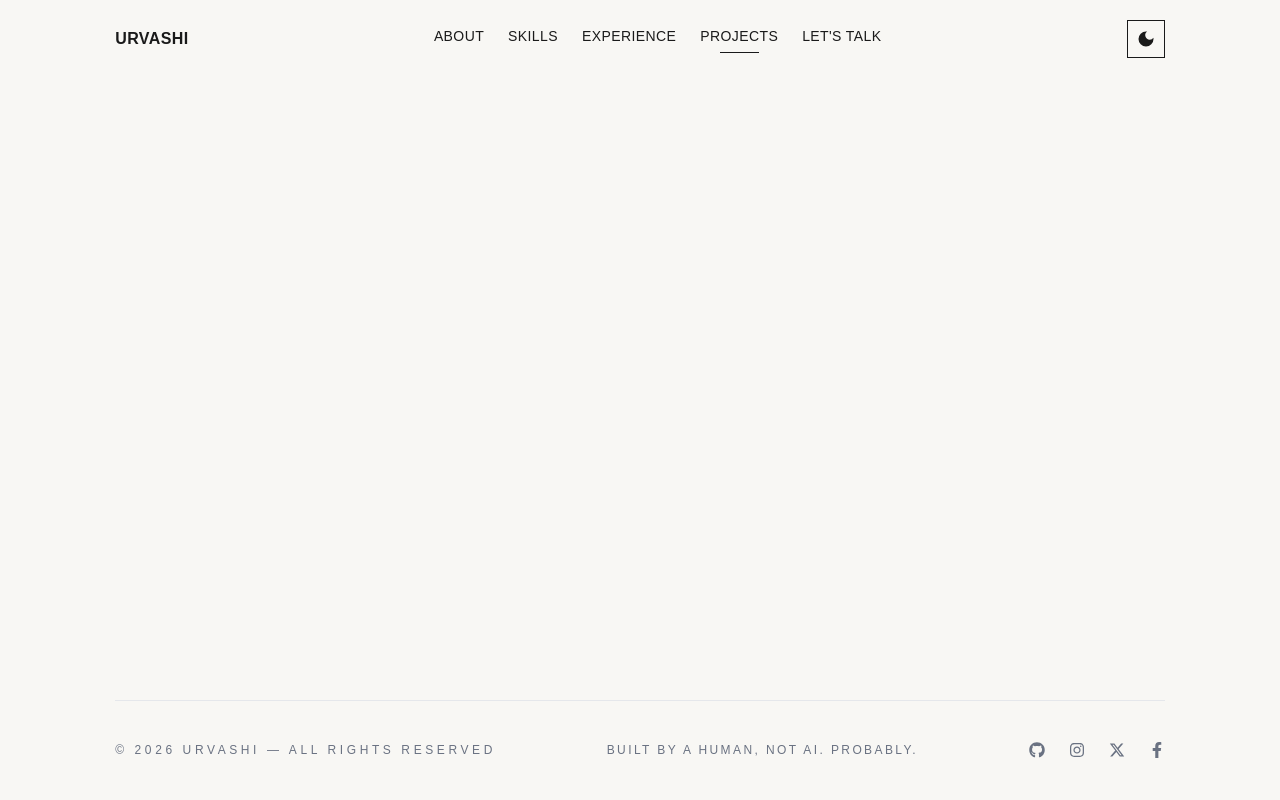
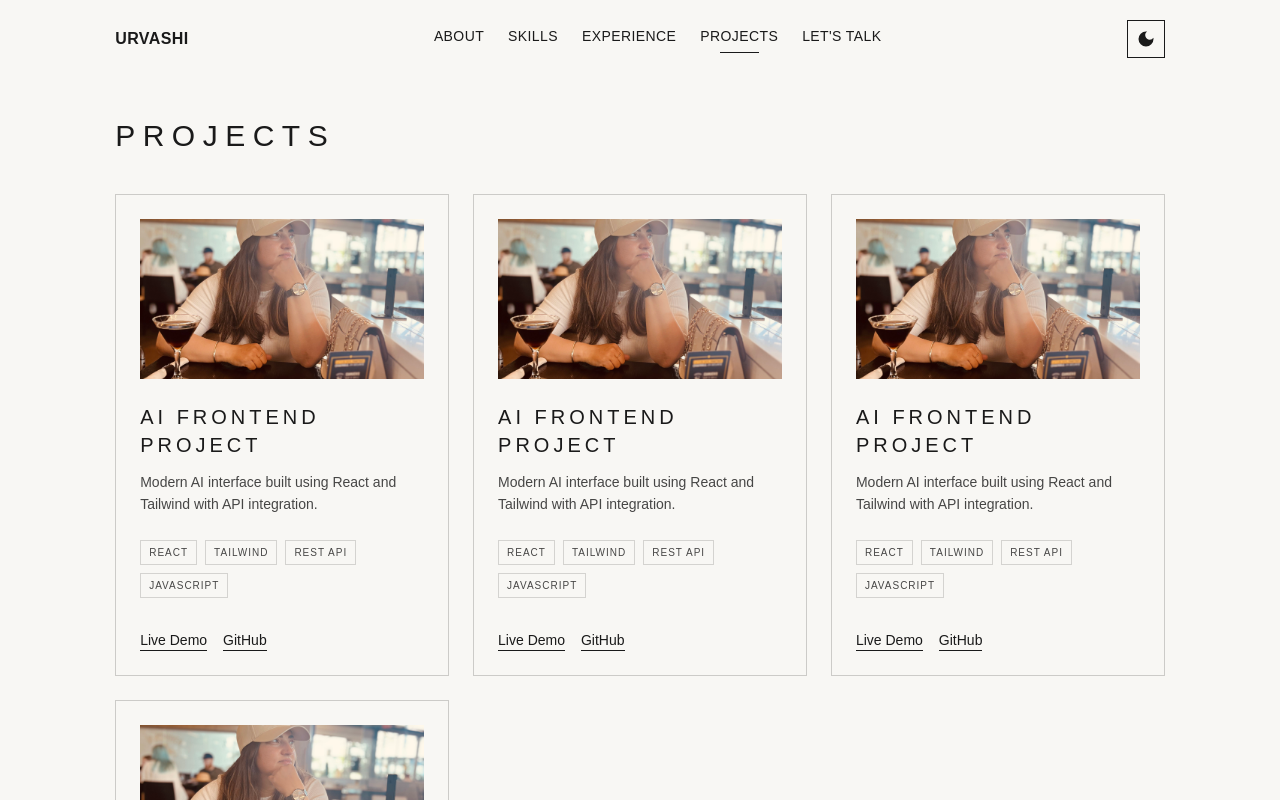
Before and after one commit to urvashidab/Urvashi-Portfolio, a React (Vite) app: page /projects in a window 1280 px wide. Shown: the top 800 px of the page. Built offline with nearby package versions, Linux system fonts and the light colour scheme.

Commit message:
projects page ready

```diff
--- /dev/null
+++ b/src/components/ProjectCard.jsx
@@ -0,0 +1,58 @@
+import React from "react";
+
+const ProjectCard = ({ project }) => {
+  return (
+    <div className="group border border-primaryText/20 dark:border-darkText/20 p-6 bg-transparent transition-all duration-300 hover:shadow-xl dark:hover:shadow-[0_0_30px_rgba(255,255,255,0.03)]">
+      {/* image */}
+      <div className="overflow-hidden mb-6 aspect-video">
+        <img
+          src={project.image}
+          alt={project.title}
+          className="w-full h-full object-cover   group-hover:scale-105 transition-all duration-700 transform"
+        />
+      </div>
+
+      <h3 className="text-xl uppercase tracking-[0.2em] mb-3 font-medium">
+        {project.title}
+      </h3>
+
+      <p className="text-sm opacity-80 mb-6 line-clamp-2">
+        {project.description}
+      </p>
+
+      {/* tech stack used */}
+      <div className="flex flex-wrap gap-2 mb-8">
+        {project.techStack.map((tech, index) => (
+          <span
+            key={index}
+            className="text-[10px] px-2 py-1 border border-primaryText/20 dark:border-darkText/20 uppercase tracking-widest opacity-80"
+          >
+            {tech}
+          </span>
+        ))}
+      </div>
+      {/* live links */}
+      <div className="flex gap-4">
+        <a
+          href={project.liveLink}
+          target="_blank"
+          rel="noreferrer"
+          className="text-sm cursor-pointer border-b"
+        >
+          Live Demo
+        </a>
+
+        <a
+          href={project.githubLink}
+          target="_blank"
+          rel="noreferrer"
+          className="text-sm cursor-pointer border-b "
+        >
+          GitHub
+        </a>
+      </div>
+    </div>
+  );
+};
+
+export default ProjectCard;
--- a/src/pages/Projects.jsx
+++ b/src/pages/Projects.jsx
@@ -1,7 +1,18 @@
 import React from "react";
+import projectData from "../projectData";
+import ProjectCard from "../components/ProjectCard";
 
 const Projects = () => {
-  return <div></div>;
+  return (
+    <>
+      <h1 className="heading-section py-10 uppercase">projects</h1>
+      <div className="grid grid-cols-1 md:grid-cols-3 gap-6">
+        {projectData.map((project) => (
+          <ProjectCard key={project.id} project={project} />
+        ))}
+      </div>
+    </>
+  );
 };
 
 export default Projects;
--- /dev/null
+++ b/src/projectData.js
@@ -0,0 +1,45 @@
+const projectData = [
+  {
+    id: 1,
+    title: "AI Frontend Project",
+    description:
+      "Modern AI interface built using React and Tailwind with API integration.",
+    image: "../src/assets/images/urvashi.jpg",
+    techStack: ["React", "Tailwind", "REST API", "JavaScript"],
+    liveLink: "https://agencyfrontend.vercel.app/",
+    githubLink: "https://github.com/urvashidab/Agency_AI_frontend",
+  },
+
+  {
+    id: 2,
+    title: "AI Frontend Project",
+    description:
+      "Modern AI interface built using React and Tailwind with API integration.",
+    image: "../src/assets/images/urvashi.jpg",
+    techStack: ["React", "Tailwind", "REST API", "JavaScript"],
+    liveLink: "https://agencyfrontend.vercel.app/",
+    githubLink: "https://github.com/urvashidab/Agency_AI_frontend",
+  },
+  {
+    id: 3,
+    title: "AI Frontend Project",
+    description:
+      "Modern AI interface built using React and Tailwind with API integration.",
+    image: "../src/assets/images/urvashi.jpg",
+    techStack: ["React", "Tailwind", "REST API", "JavaScript"],
+    liveLink: "https://agencyfrontend.vercel.app/",
+    githubLink: "https://github.com/urvashidab/Agency_AI_frontend",
+  },
+  {
+    id: 4,
+    title: "AI Frontend Project",
+    description:
+      "Modern AI interface built using React and Tailwind with API integration.",
+    image: "../src/assets/images/urvashi.jpg",
+    techStack: ["React", "Tailwind", "REST API", "JavaScript"],
+    liveLink: "https://agencyfrontend.vercel.app/",
+    githubLink: "https://github.com/urvashidab/Agency_AI_frontend",
+  },
+];
+
+export default projectData;
```
